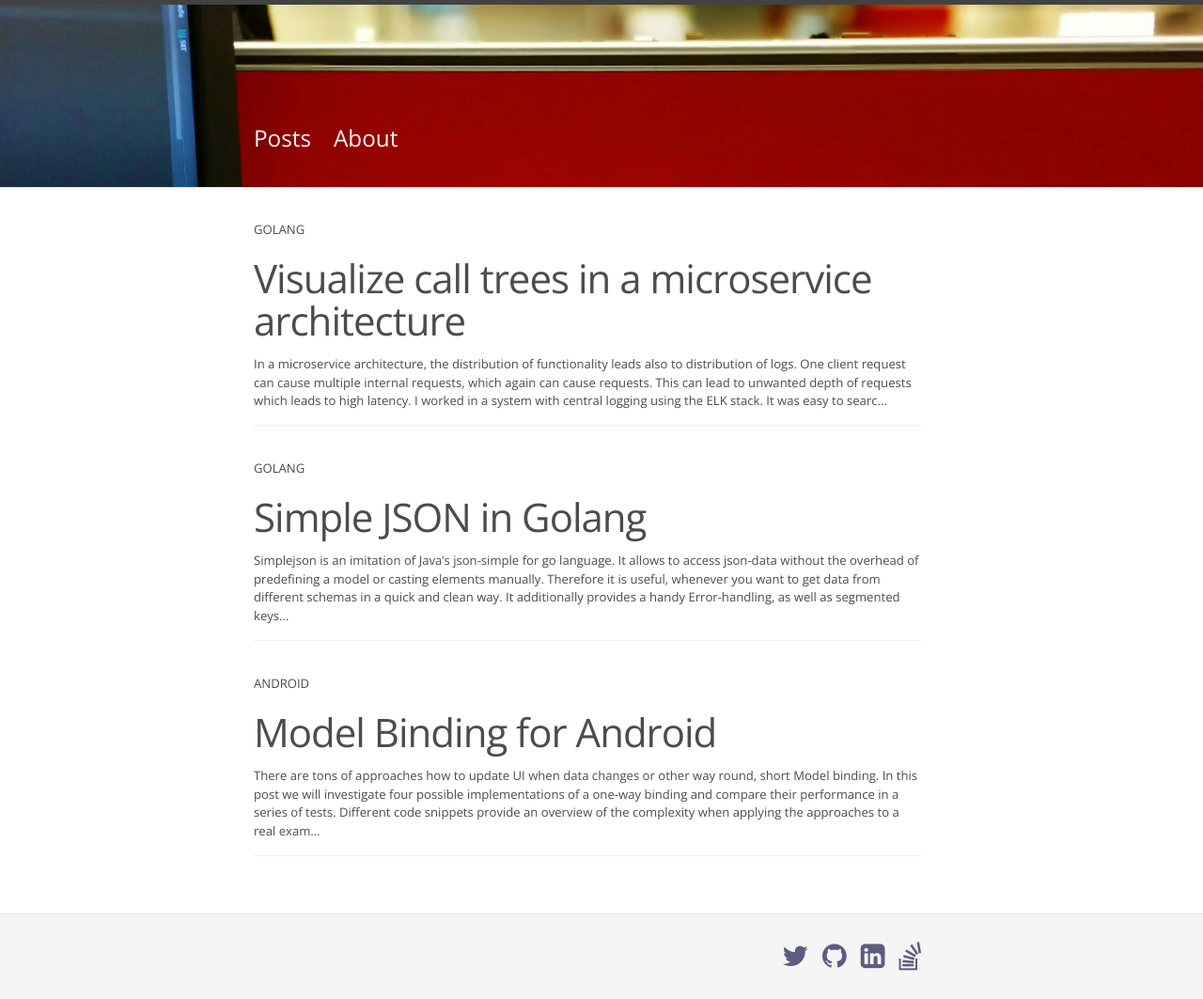
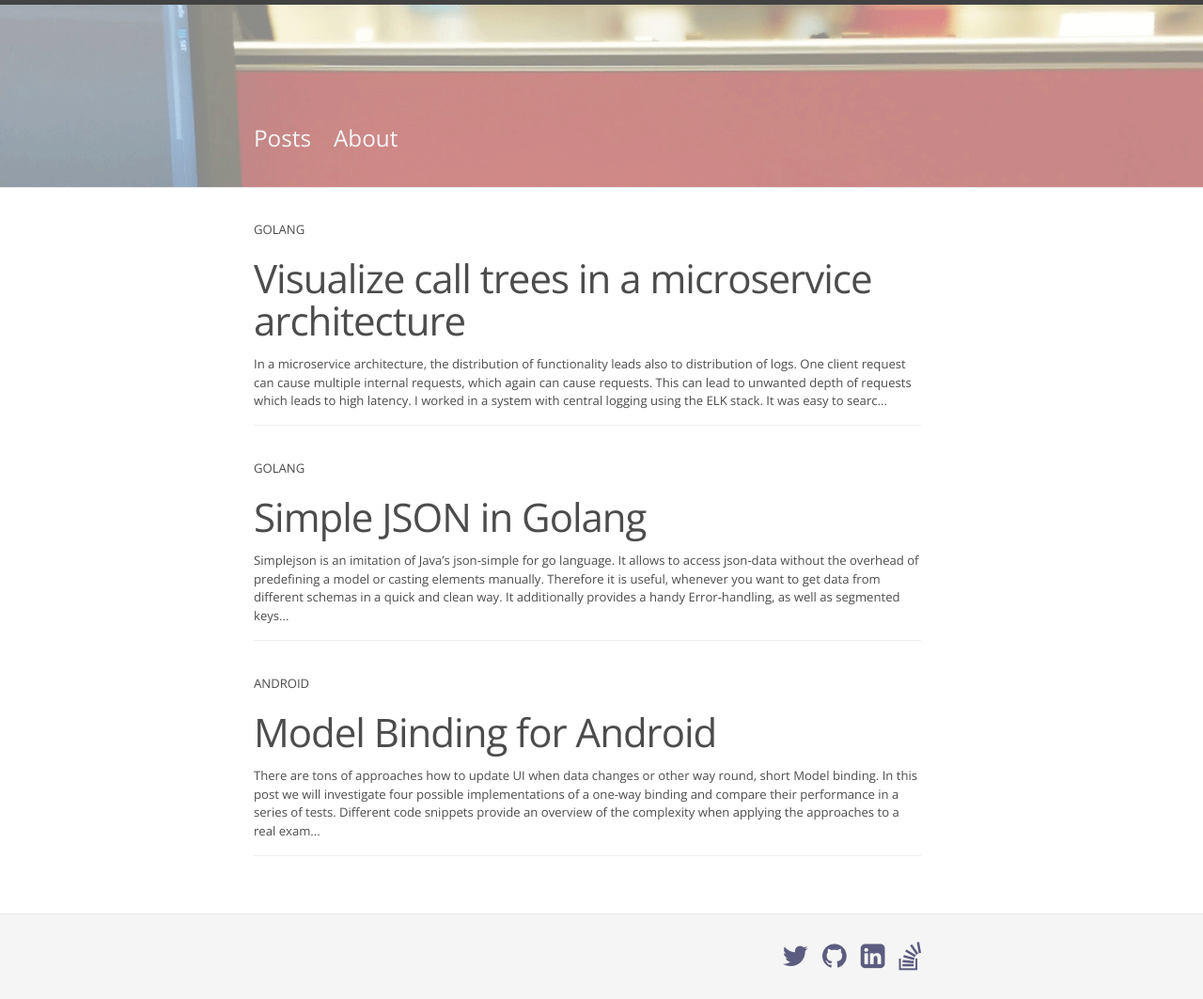
Before and after one commit to chrisport/chrisport.github.io, a Jekyll site: the page built from index.html, in a window 1280 px wide. Shown: the whole page at 94% size. Built offline with Jekyll 4.4.1, drawn with Linux system fonts in a browser that asks for light colours; nearby versions of some CDN libraries; comment, search, counter and statistics services are not loaded.

Commit message:
dimm background

```diff
--- a/_sass/_layout.scss
+++ b/_sass/_layout.scss
@@ -5,7 +5,7 @@
   border-top: 5px solid $grey-color-dark;
   border-bottom: 1px solid $grey-color-light;
   min-height: 200px;
-  background: url("/images/bg.jpg") no-repeat center;
+  background: url("/images/bg_white.jpg") no-repeat center;
   background-size: 100% auto;
   color: $grey-color-dark;
   // Positioning context for the mobile navigation icon
```
Also changed, not shown: images/bg_black.png (added), images/bg_white.jpg (added).
